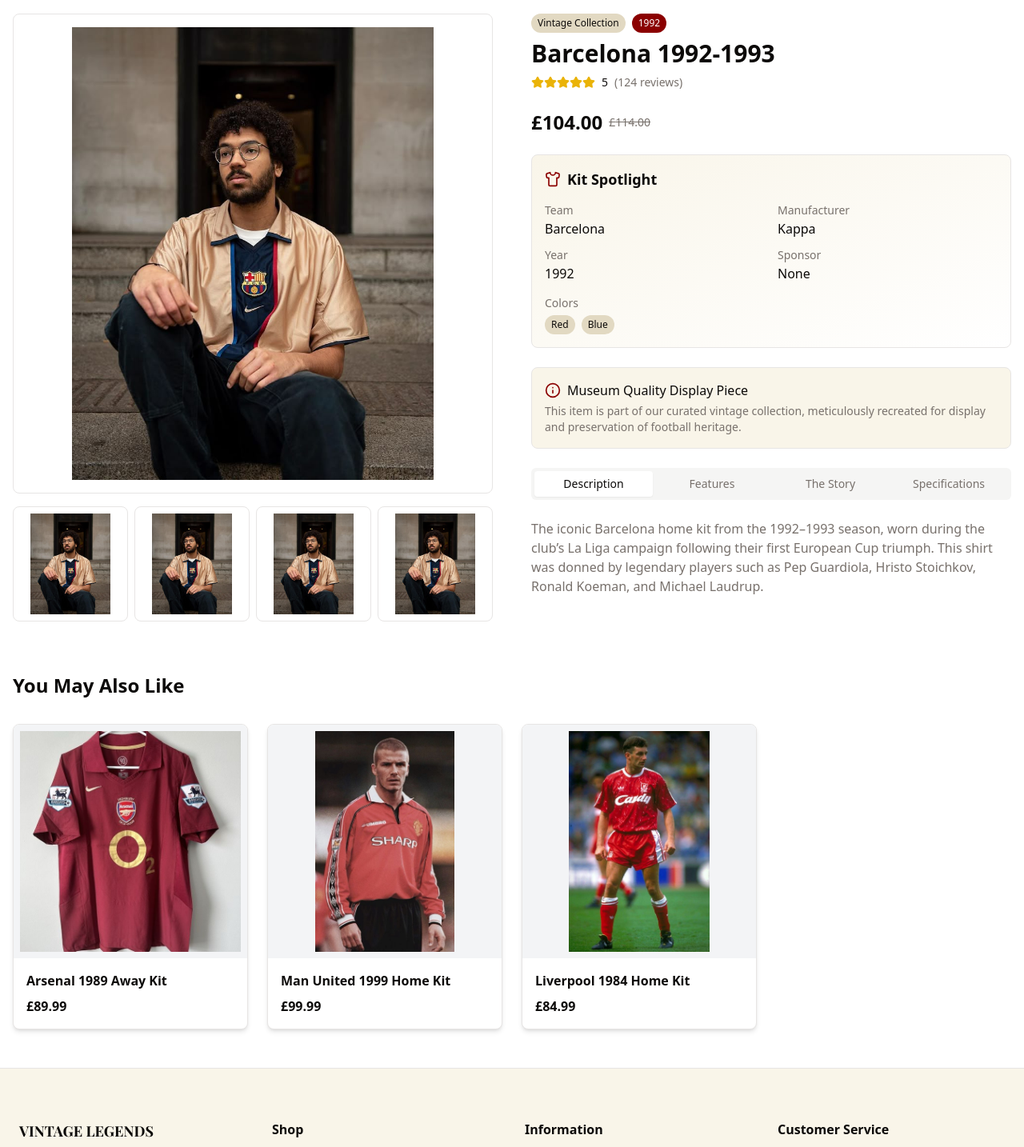
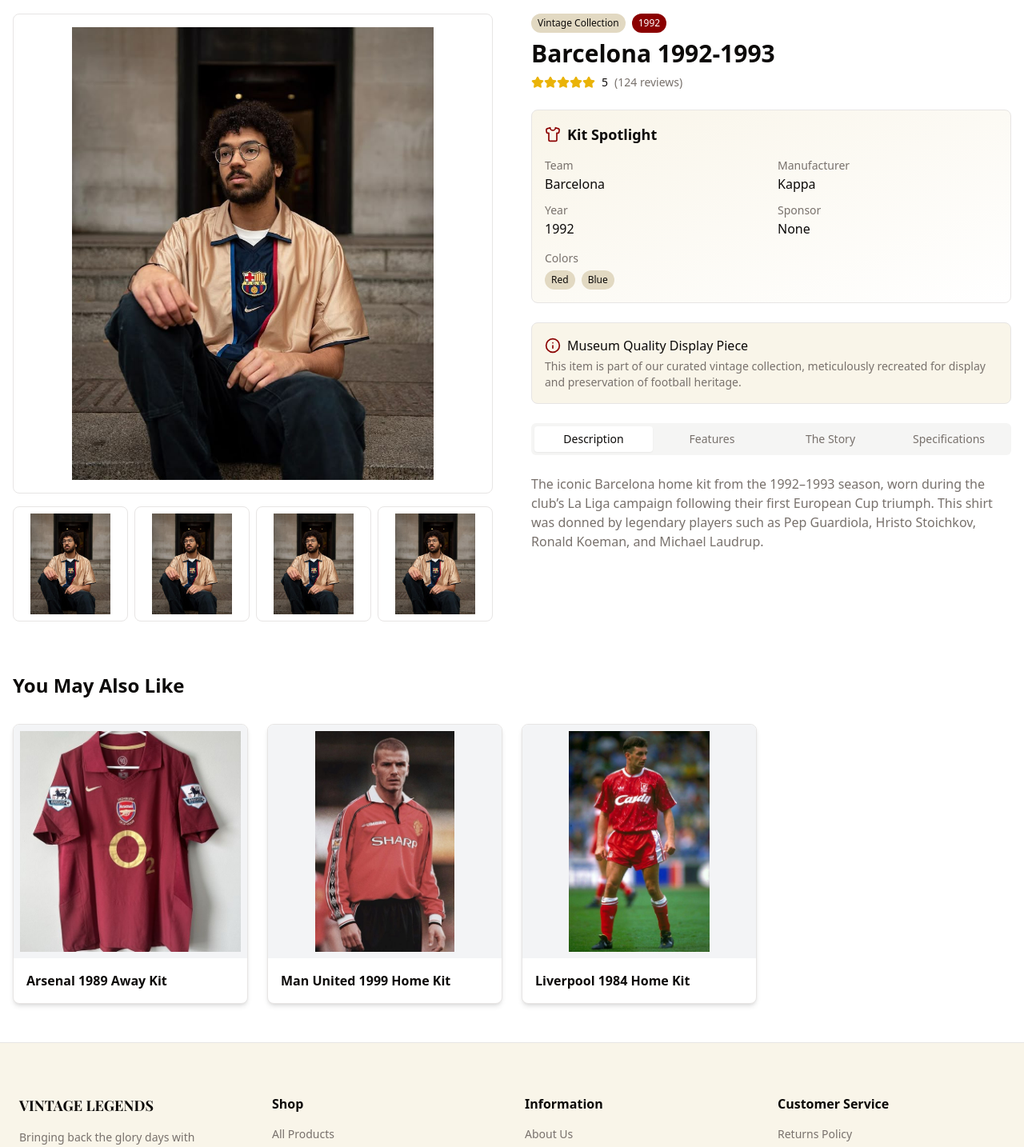
Before and after one commit to minhquantran04/EXE101_ReplayJerSey, a Next.js app: page /products/Barcelona1992-1993 in a window 1280 px wide. Shown: the part 204-1638 px from the top of the page at 80% size. Built offline with nearby package versions, Linux system fonts and the light colour scheme; a web font is replaced by a local one.

Commit message:
Remove product  price element

```diff
--- a/app/products/[slug]/page.tsx
+++ b/app/products/[slug]/page.tsx
@@ -25,7 +25,6 @@ export default function ProductPage({ params }: { params: { slug: string } }) {
     .map((p) => ({
       id: p.id,
       name: p.name,
-      price: p.price,
       image: p.image,
     }))
 
@@ -102,14 +101,6 @@ export default function ProductPage({ params }: { params: { slug: string } }) {
               </div>
             </div>
 
-            {/* Price */}
-            <div className="space-y-2">
-              <div className="flex items-center gap-2">
-                <span className="text-2xl font-bold">£{product.price.toFixed(2)}</span>
-                <span className="text-sm text-muted-foreground line-through">£{(product.price + 10).toFixed(2)}</span>
-              </div>
-            </div>
-
             {/* Product Spotlight */}
             <ProductSpotlight
               team={product.team}
@@ -178,7 +169,6 @@ export default function ProductPage({ params }: { params: { slug: string } }) {
                   </div>
                   <div className="p-4">
                     <h3 className="font-semibold">{product.name}</h3>
-                    <div className="mt-2 font-bold">£{product.price.toFixed(2)}</div>
                   </div>
                 </Link>
               </div>
--- a/app/products/page.tsx
+++ b/app/products/page.tsx
@@ -118,7 +118,7 @@ export default function ProductsPage() {
                       </div>
                       <p className="text-sm text-muted-foreground">{product.description}</p>
                       <div className="mt-4 flex items-center justify-between">
-                        <span className="font-bold">£{product.price.toFixed(2)}</span>
+
                         <span className="text-xs text-[#8b0000] font-medium">View Details</span>
                       </div>
                     </div>
--- a/components/products/product-card.tsx
+++ b/components/products/product-card.tsx
@@ -50,7 +50,6 @@ export function ProductCard({ product }: ProductCardProps) {
           </div>
           <p className="text-sm text-muted-foreground line-clamp-2">{product.description}</p>
           <div className="mt-4 flex items-center justify-between">
-            <span className="font-bold">VNĐ{product.price.toFixed(2)}</span>
             <motion.span className="text-xs font-medium text-[#8b0000] underline" whileHover={{ scale: 1.05 }}>
               View Details
             </motion.span>
--- a/components/products/related-products.tsx
+++ b/components/products/related-products.tsx
@@ -46,7 +46,7 @@ export function RelatedProducts({ products }: RelatedProductsProps) {
               </div>
               <div className="p-4">
                 <h3 className="font-semibold">{product.name}</h3>
-                <div className="mt-2 font-bold">VNĐ{product.price.toFixed(2)}</div>
+
               </div>
             </Link>
           </motion.div>
--- a/data/products.ts
+++ b/data/products.ts
@@ -3,7 +3,6 @@ export const productsData = [
     id: "arsenal-1989",
     name: "Arsenal 1989 Away Kit",
     description: "Anfield '89 - The kit that made history",
-    price: 89.99,
     image: "/images/arsenal.jpg",
     rating: 4.9,
     badge: "Limited Edition",
@@ -36,7 +35,6 @@ export const productsData = [
     id: "manchester-united-1999",
     name: "Man United 1999 Home Kit",
     description: "Treble winners - Camp Nou glory",
-    price: 99.99,
     image: "/images/manutd.jpg",
     rating: 5.0,
     badge: "Bestseller",
@@ -69,7 +67,6 @@ export const productsData = [
     id: "liverpool-1984",
     name: "Liverpool 1984 Home Kit",
     description: "European Cup winners - Rome '84",
-    price: 84.99,
     image: "/images/liverpool.jpg",
     rating: 4.8,
     badge: "Classic",
@@ -103,7 +100,6 @@ export const productsData = [
     id: "Barcelona1992-1993",
     name: "Barcelona 1992-1993",
     description: "Champions League winners ",
-    price: 104,
     image: "/images/barca.jpg",
     rating: 5.0,
     badge: "Collector's Item",
@@ -123,7 +119,7 @@ export const productsData = [
       "Comes in vintage-style packaging",
     ],
     story:
-   "\"Koeman takes the shot... GOAL! Barcelona are European champions for the first time!\" That historic moment took place in May 1992 at Wembley, when Ronald Koeman smashed the ball into Sampdoria's net and crowned Barcelona kings of Europe for the very first time. Just a few months later, the 1992–1993 season kicked off, ushering in a new chapter for a club that had just conquered the continent.\nThe iconic red and blue vertical striped shirt from the 92–93 season became a symbol of a Barcelona proud of its own identity, a time when the team still played at the old Camp Nou, before its modern renovations, and when Johan Cruyff was still the soul of the club.\nThat jersey witnessed the final peak year of the \"Dream Team,\" with a young Pep Guardiola orchestrating play from midfield, Stoichkov wreaking havoc up front, and Laudrup conducting the game like a maestro. Under Cruyff's guidance, that season's Barca laid the foundations of a footballing philosophy that would later define both La Masia and the tiki-taka era.",
+      "\"Koeman takes the shot... GOAL! Barcelona are European champions for the first time!\" That historic moment took place in May 1992 at Wembley, when Ronald Koeman smashed the ball into Sampdoria's net and crowned Barcelona kings of Europe for the very first time. Just a few months later, the 1992–1993 season kicked off, ushering in a new chapter for a club that had just conquered the continent.\nThe iconic red and blue vertical striped shirt from the 92–93 season became a symbol of a Barcelona proud of its own identity, a time when the team still played at the old Camp Nou, before its modern renovations, and when Johan Cruyff was still the soul of the club.\nThat jersey witnessed the final peak year of the Dream Team, with a young Pep Guardiola orchestrating play from midfield, Stoichkov wreaking havoc up front, and Laudrup conducting the game like a maestro. Under Cruyff's guidance, that season's Barca laid the foundations of a footballing philosophy that would later define both La Masia and the tiki-taka era.",
     specs: {
       material: "100% Polyester",
       fit: "Regular",
@@ -136,7 +132,6 @@ export const productsData = [
     id: "juventus-1996",
     name: "Juventus 1996 Home Kit",
     description: "Champions League winners - Rome '96",
-    price: 86.99,
     image: "/images/juve.jpg",
     rating: 4.7,
     badge: "Collector's Item",
@@ -169,7 +164,6 @@ export const productsData = [
   id: "everton-1995-1996",
   name: "Everton 1995-1996",
   description: "FA CUP winners",
-  price: 68,
   image: "/images/everton.jpg",
   rating: 4.4,
   badge: "Collector's Item",
@@ -201,10 +195,11 @@ export const productsData = [
     packaging: "Vintage-style box with certificate of authenticity",
   },
 },
-{id: "Pepsi1997-1998",
+
+{
+  id: "Pepsi1997-1998",
   name: "Pepsi 1997-1998",
   description: "Designed for Pepsi's campaign ",
-    price: 40,
   image: "/images/pepsi.jpg",
   rating: 4.8,
   badge: "Collector's Item",
@@ -235,6 +230,6 @@ specs: {
     origin: "Imported",
     packaging: "Vintage-style box with certificate of authenticity",
   },
+}
 
-  }
 ]
```
Lines whose indentation alone changed are shown as unchanged.
